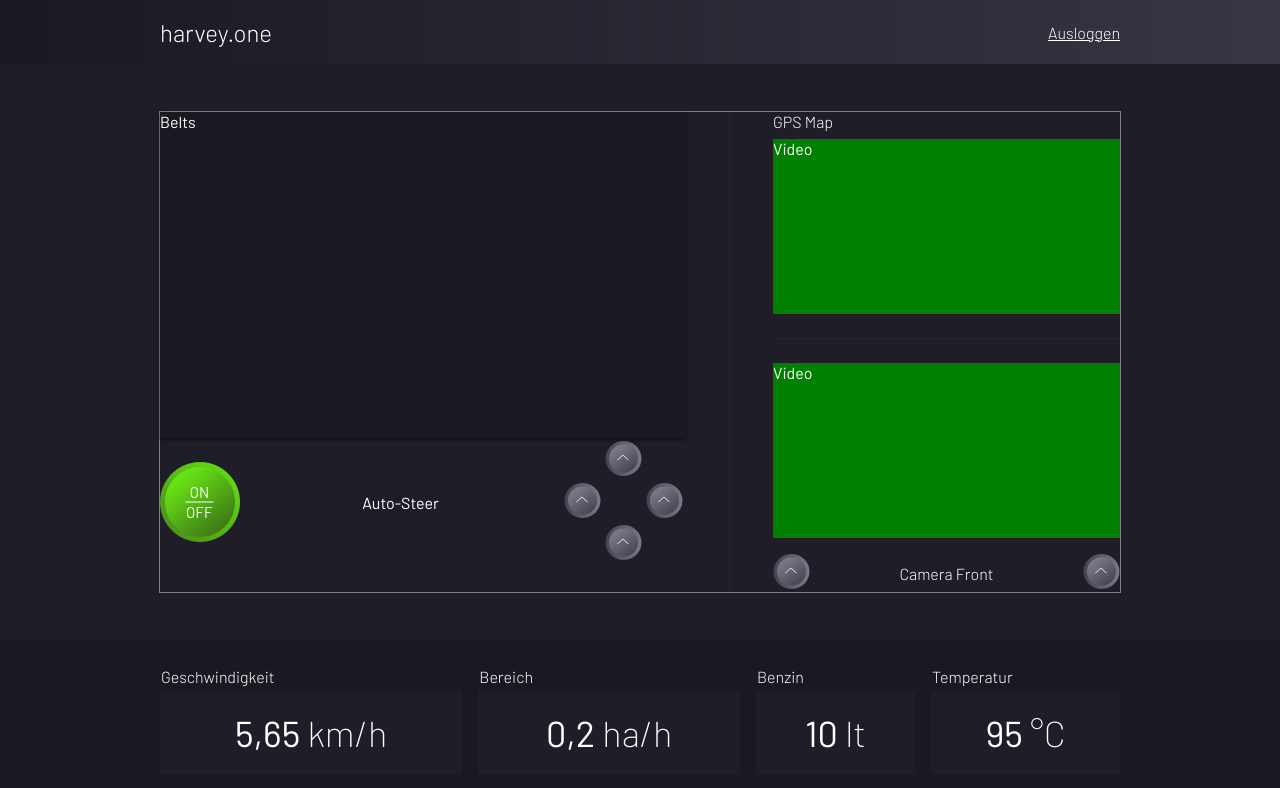
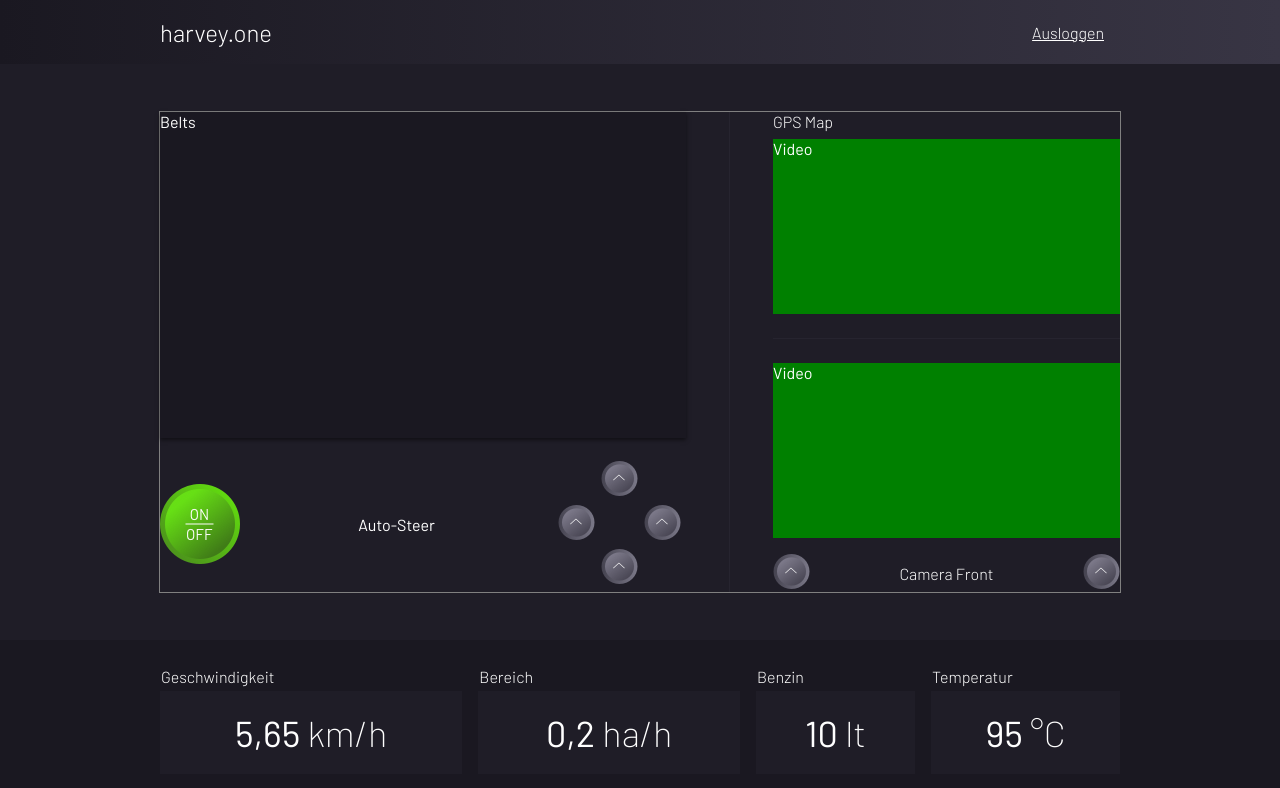
Before and after one commit to axlbert/harvey-control-panel, a React (Create React App) app: page / in a window 1280 px wide. Shown: the top 788 px of the page. Built offline with nearby package versions, Linux system fonts and the light colour scheme.

Commit message:
update primary controls

```diff
--- a/src/Header/Header.css
+++ b/src/Header/Header.css
@@ -24,6 +24,7 @@
 }
 
 .Header-LogoutLink {
+  margin-right: 1rem;
   color: white !important;
   font-weight: 300;
 }
--- a/src/Main/Main.css
+++ b/src/Main/Main.css
@@ -14,6 +14,7 @@
 .Main-Left {
   display: flex;
   flex-direction: column;
+  justify-content: space-between;
   box-sizing: border-box;
   border-right: 1px solid rgb(38, 36, 47);
   width: 570px;
--- /dev/null
+++ b/src/Main/PrimaryControls/Directions/Directions.css
@@ -0,0 +1,3 @@
+.Directions {
+  border-spacing: .25rem;
+}
--- a/src/Main/PrimaryControls/Directions/Directions.js
+++ b/src/Main/PrimaryControls/Directions/Directions.js
@@ -1,10 +1,11 @@
 import React from 'react';
 
+import './Directions.css';
 import ArrowButton from '../../ArrowButton/ArrowButton';
 
 export default function Directions() {
   return (
-    <table>
+    <table className="Directions">
       <tbody>
         <tr>
           <td></td>
```
